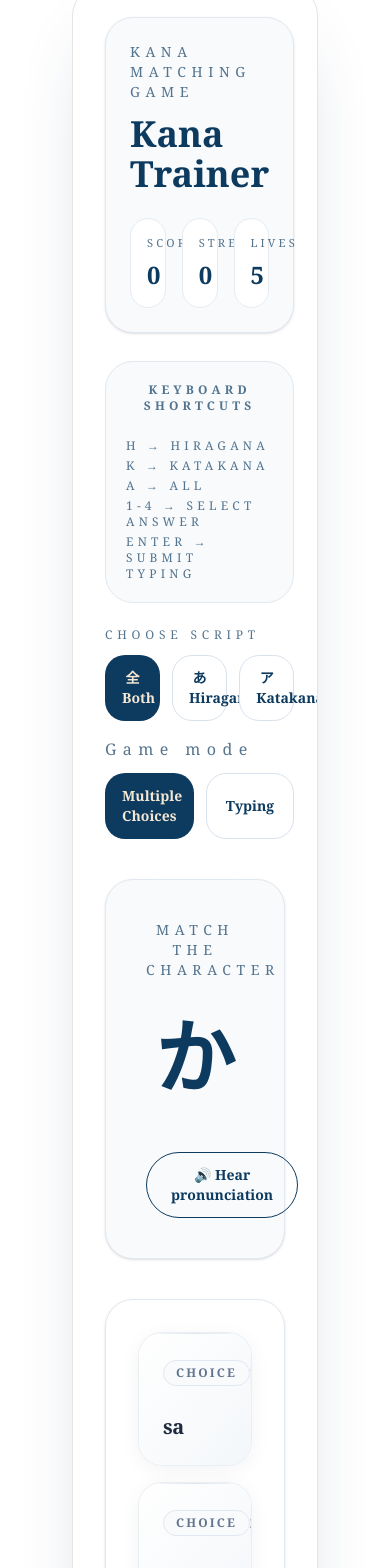
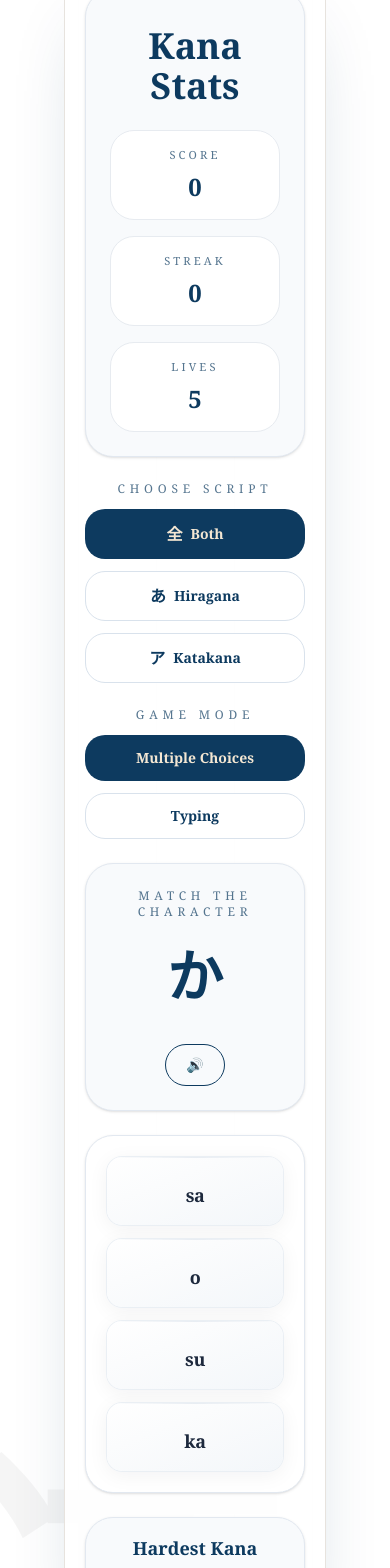
Before and after one commit to girubuen/japanese-learning-platform, a Next.js app: page /game in a window 390 px wide. Shown: the part 360-1928 px from the top of the page. Built offline with nearby package versions, Linux system fonts and the light colour scheme.

Commit message:
chore: enhance responsive UI and mobile layout for Kana game

```diff
--- a/app/components/game/GameHeader.tsx
+++ b/app/components/game/GameHeader.tsx
@@ -9,27 +9,29 @@ type Props = {
 export default function GameHeader({ score, streak, lives }: Props) {
   return (
     <div className="grid gap-6 rounded-[1.75rem] border border-[#E2E8F0] bg-[#F8FAFC] p-6 text-[#0D3A5F] shadow-sm">
-      <div>
-        <p className="text-sm uppercase tracking-[0.4em] text-[#0D3A5F]/70">
-          Kana Matching Game
-        </p>
-        <h1 className="mt-3 text-4xl font-black">Kana Trainer</h1>
+      <div className="text-center sm:text-left">
+        {/* <p className="text-sm uppercase tracking-[0.4em] text-[#0D3A5F]/70">
+    Kana Matching Game
+  </p> */}
+        <h1 className="mt-3 text-4xl font-black">Kana Stats</h1>
       </div>
 
-      <div className="grid grid-cols-3 gap-4 text-sm">
-        <div className="rounded-3xl border border-[#E7EBF0] bg-white p-4">
+      <div className="grid grid-cols-1 gap-4 text-sm sm:grid-cols-3">
+        <div className="rounded-3xl border border-[#E7EBF0] bg-white p-4 text-center sm:text-left">
           <p className="text-[0.7rem] uppercase tracking-[0.28em] text-[#0D3A5F]/70">
             Score
           </p>
           <p className="mt-2 text-2xl font-semibold">{score}</p>
         </div>
-        <div className="rounded-3xl border border-[#E7EBF0] bg-white p-4">
+
+        <div className="rounded-3xl border border-[#E7EBF0] bg-white p-4 text-center sm:text-left">
           <p className="text-[0.7rem] uppercase tracking-[0.28em] text-[#0D3A5F]/70">
             Streak
           </p>
           <p className="mt-2 text-2xl font-semibold">{streak}</p>
         </div>
-        <div className="rounded-3xl border border-[#E7EBF0] bg-white p-4">
+
+        <div className="rounded-3xl border border-[#E7EBF0] bg-white p-4 text-center sm:text-left">
           <p className="text-[0.7rem] uppercase tracking-[0.28em] text-[#0D3A5F]/70">
             Lives
           </p>
--- a/app/components/game/GameModeToggle.tsx
+++ b/app/components/game/GameModeToggle.tsx
@@ -15,41 +15,44 @@ export default function GameModeToggle({
   setGameMode,
 }: Props) {
   return (
-    <div className="grid gap-4 text-[#0D3A5F]">
+    <div className="grid gap-6 text-[#0D3A5F]">
+      {/* Script selector */}
       <div>
-        <p className="text-xs uppercase tracking-[0.4em] text-[#0D3A5F]/70 mb-3">
+        <p className="mb-3 text-center text-xs uppercase tracking-[0.4em] text-[#0D3A5F]/70 sm:text-left">
           Choose script
         </p>
 
-        <div className="grid grid-cols-3 gap-3">
+        <div className="grid grid-cols-1 gap-3 sm:grid-cols-3">
           {(
             [
-              { value: "all", label: "全 Both" },
-              { value: "hiragana", label: "あ Hiragana" },
-              { value: "katakana", label: "ア Katakana" },
+              { value: "all", jp: "全", label: "Both" },
+              { value: "hiragana", jp: "あ", label: "Hiragana" },
+              { value: "katakana", jp: "ア", label: "Katakana" },
             ] as const
           ).map((m) => (
             <button
               key={m.value}
               onClick={() => setMode(m.value)}
-              className={`cursor-pointer rounded-[1.25rem] border px-4 py-3 text-sm font-semibold transition ${
+              className={`cursor-pointer rounded-[1.25rem] border px-4 py-3 text-sm font-semibold transition flex items-center justify-center gap-2 ${
                 mode === m.value
                   ? "bg-[#0D3A5F] text-[#F4E7D3] border-transparent"
                   : "border-[#D9E2EC] bg-white text-[#0D3A5F] hover:border-[#0D3A5F]/70"
               }`}
             >
-              {m.label}
+              <span className="text-base sm:text-sm">{m.jp}</span>
+              <span>{m.label}</span>
             </button>
           ))}
         </div>
       </div>
 
+      {/* Game mode selector */}
       <div>
-        <p className="text-xsuppercase tracking-[0.4em] text-[#0D3A5F]/70 mb-3">
+        <p className="mb-3 text-center text-xs uppercase tracking-[0.4em] text-[#0D3A5F]/70 sm:text-left">
           Game mode
         </p>
 
-        <div className="grid grid-cols-2 gap-3">
+        <div className="grid grid-cols-1 gap-3 sm:grid-cols-2">
           {(["Multiple Choices", "Typing"] as GameMode[]).map((m) => (
             <button
               key={m}
--- a/app/components/game/HardestKana.tsx
+++ b/app/components/game/HardestKana.tsx
@@ -8,24 +8,46 @@ type Props = {
 
 export default function HardestKana({ hardest }: Props) {
   return (
-    <div className="rounded-[1.75rem] border border-[#E2E8F0] bg-[#F8FAFC] p-6 text-left shadow-sm">
-      <h2 className="text-xl font-semibold text-[#0D3A5F] mb-4">
+    <div className="rounded-[1.75rem] border border-[#E2E8F0] bg-[#F8FAFC] p-4 sm:p-6 text-center sm:text-left shadow-sm">
+      <h2 className="mb-4 text-center text-lg sm:text-xl font-semibold text-[#0D3A5F]">
         Hardest Kana
       </h2>
 
       {hardest.length === 0 ? (
-        <p className="text-sm text-[#0D3A5F]/70">No stats yet.</p>
+        <p className="text-sm text-[#0D3A5F]/70">
+          No stats yet.
+        </p>
       ) : (
-        <div className="space-y-3">
+        <div className="space-y-2 sm:space-y-3">
           {hardest.map(([kana, data]) => (
             <div
               key={kana}
-              className="flex items-center justify-between rounded-3xl border border-[#E7EBF0] bg-white px-4 py-3"
+              className="
+                flex items-center justify-between
+                rounded-2xl sm:rounded-3xl
+                border border-[#E7EBF0]
+                bg-white
+                px-4 py-3 sm:px-5 sm:py-3
+                transition
+                hover:shadow-sm
+              "
             >
-              <span className="text-2xl">{kana}</span>
-              <span className="text-sm text-[#0D3A5F]/80">
-                ❌ {data.wrong} • ✅ {data.correct}
+              {/* Kana */}
+              <span className="text-xl sm:text-2xl font-medium text-[#0D3A5F]">
+                {kana}
               </span>
+
+              {/* Stats */}
+              <div className="text-right text-xs sm:text-sm text-[#0D3A5F]/80 leading-tight">
+                <div className="flex gap-3 sm:gap-4 justify-end">
+                  <span className="text-red-500 font-medium">
+                    ❌ {data.wrong}
+                  </span>
+                  <span className="text-green-600 font-medium">
+                    ✅ {data.correct}
+                  </span>
+                </div>
+              </div>
             </div>
           ))}
         </div>
--- a/app/components/game/KanaMatchingGame.tsx
+++ b/app/components/game/KanaMatchingGame.tsx
@@ -24,10 +24,8 @@ export default function KanaMatchingGame() {
   const [lives, setLives] = useState(5);
 
   const [currentKana, setCurrentKana] = useState<KanaItem>(KANA[0]);
-
   const [options, setOptions] = useState<string[]>([]);
   const [feedback, setFeedback] = useState("");
-
   const [typingAnswer, setTypingAnswer] = useState("");
 
   const [stats, setStats] = useState<Record<string, Stats>>({});
@@ -36,10 +34,7 @@ export default function KanaMatchingGame() {
 
   useEffect(() => {
     const saved = localStorage.getItem("kana-stats");
-
-    if (saved) {
-      setStats(JSON.parse(saved));
-    }
+    if (saved) setStats(JSON.parse(saved));
   }, []);
 
   useEffect(() => {
@@ -64,7 +59,6 @@ export default function KanaMatchingGame() {
     ).slice(0, 3);
 
     setOptions(shuffle([randomKana.romaji, ...wrongs]));
-
     setFeedback("");
     setTypingAnswer("");
   };
@@ -88,7 +82,7 @@ export default function KanaMatchingGame() {
 
     timeoutRef.current = setTimeout(() => {
       generateQuestion();
-    }, 1000);
+    }, 1200);
   };
 
   const handleCorrect = () => {
@@ -96,11 +90,9 @@ export default function KanaMatchingGame() {
     setStreak((s) => s + 1);
 
     updateStats(true);
-
     setFeedback("Correct! 🎉");
 
     speakKana(currentKana.kana);
-
     nextQuestion();
   };
 
@@ -109,7 +101,6 @@ export default function KanaMatchingGame() {
     setStreak(0);
 
     updateStats(false);
-
     setFeedback(`Wrong! ${currentKana.kana} = ${currentKana.romaji}`);
 
     nextQuestion();
@@ -121,9 +112,11 @@ export default function KanaMatchingGame() {
   };
 
   const handleTypingSubmit = () => {
-    if (typingAnswer.trim().toLowerCase() === currentKana.romaji)
+    if (typingAnswer.trim().toLowerCase() === currentKana.romaji) {
       handleCorrect();
-    else handleWrong();
+    } else {
+      handleWrong();
+    }
   };
 
   useEffect(() => {
@@ -139,22 +132,16 @@ export default function KanaMatchingGame() {
       if (gameMode === "Typing" && e.key === "Enter") {
         handleTypingSubmit();
       }
-
-      if (e.key.toLowerCase() === "h") setMode("hiragana");
-      if (e.key.toLowerCase() === "k") setMode("katakana");
-      if (e.key.toLowerCase() === "a") setMode("all");
     };
 
     window.addEventListener("keydown", handler);
-
     return () => window.removeEventListener("keydown", handler);
   }, [options, gameMode, typingAnswer]);
 
   const resetGame = () => {
     setScore(0);
     setStreak(0);
-    setLives(3);
-
+    setLives(5);
     generateQuestion();
   };
 
@@ -164,18 +151,23 @@ export default function KanaMatchingGame() {
 
   if (lives <= 0) {
     return (
-      <div className="w-full max-w-3xl mx-auto px-6 py-10">
-        <div className="rounded-[2rem] border border-[#E7E3DE] bg-white/90 p-10 text-center shadow-[0_35px_80px_-35px_rgba(13,58,95,0.3)]">
-          <p className="text-sm uppercase tracking-[0.4em] text-[#0D3A5F]/70 mb-4">
+      <div className="w-full max-w-3xl mx-auto px-4 sm:px-6 py-6 sm:py-10">
+        <div className="rounded-[1.75rem] sm:rounded-[2rem] border border-[#E7E3DE] bg-white/90 p-6 sm:p-10 text-center shadow-[0_35px_80px_-35px_rgba(13,58,95,0.3)]">
+          <p className="text-xs sm:text-sm uppercase tracking-[0.4em] text-[#0D3A5F]/70 mb-4">
             Game Over
           </p>
-          <h2 className="text-5xl font-black text-[#0D3A5F] mb-4">
+
+          <h2 className="text-3xl sm:text-5xl font-black text-[#0D3A5F] mb-4">
             Final Score
           </h2>
-          <p className="text-6xl font-semibold text-[#0D3A5F] mb-6">{score}</p>
+
+          <p className="text-4xl sm:text-6xl font-semibold text-[#0D3A5F] mb-6">
+            {score}
+          </p>
+
           <button
             onClick={resetGame}
-            className="inline-flex items-center justify-center rounded-full bg-[#0D3A5F] px-8 py-4 text-base font-semibold text-[#F4E7D3] transition hover:bg-[#492A76]"
+            className="inline-flex items-center justify-center rounded-full bg-[#0D3A5F] px-6 sm:px-8 py-3 sm:py-4 text-sm sm:text-base font-semibold text-[#F4E7D3] transition hover:bg-[#492A76]"
           >
             Restart
           </button>
@@ -185,21 +177,19 @@ export default function KanaMatchingGame() {
   }
 
   return (
-    <div className="w-full max-w-4xl mx-auto px-6 py-10">
-      <div className="rounded-[2rem] border border-[#E7E3DE] bg-white/95 shadow-[0_35px_80px_-35px_rgba(13,58,95,0.3)] overflow-hidden">
-        <div className="p-8 md:p-10">
-          <div className="flex flex-col gap-10">
+    <div className="w-full max-w-4xl mx-auto px-4 sm:px-6 py-6 sm:py-10">
+      <div className="rounded-[1.75rem] sm:rounded-[2rem] border border-[#E7E3DE] bg-white/95 shadow-[0_35px_80px_-35px_rgba(13,58,95,0.3)] overflow-hidden">
+        <div className="p-5 sm:p-8 md:p-10">
+          <div className="flex flex-col gap-6 sm:gap-10">
+            {/* HEADER */}
             <div className="grid gap-6">
               <GameHeader score={score} streak={streak} lives={lives} />
 
-              <div className="mt-1 rounded-[1.75rem] border border-[#E2E8F0] bg-[#F8FAFC] p-5 text-left text-xs uppercase tracking-[0.35em] text-[#0D3A5F]/70">
-                <p className="mb-6 font-semibold mb-2 text-center">
-                  Keyboard shortcuts
-                </p>{" "}
-                <ul className="space-y-1">
-                  <li>H → Hiragana</li>
-                  <li>K → Katakana</li>
-                  <li>A → All</li>
+              {/* SHORTCUTS */}
+              <div className="hidden sm:block rounded-[1.75rem] border border-[#E2E8F0] bg-[#F8FAFC] p-4 sm:p-5 text-center text-xs uppercase tracking-[0.35em] text-[#0D3A5F]/70">
+                <p className="mb-3 sm:mb-5 font-semibold">Keyboard shortcuts</p>
+
+                <ul className="space-y-1 text-left">
                   <li>1-4 → Select answer</li>
                   <li>Enter → Submit typing</li>
                 </ul>
@@ -213,31 +203,38 @@ export default function KanaMatchingGame() {
               />
             </div>
 
-            {feedback ? (
-              <div className=" rounded-3xl border border-[#B7D4E4] bg-[#DCE7F0] px-5 py-4 text-sm font-semibold text-[#0D3A5F]">
-                {feedback}
-              </div>
-            ) : null}
-
-            <div className="rounded-[1.75rem] border border-[#E2E8F0] bg-[#F8FAFC] p-10 text-center shadow-sm">
-              <p className="text-sm uppercase tracking-[0.4em] text-[#0D3A5F]/70 mb-5">
+            {/* QUESTION CARD */}
+            <div className="rounded-[1.75rem] border border-[#E2E8F0] bg-[#F8FAFC] p-6 sm:p-10 text-center shadow-sm">
+              <p className="text-xs sm:text-sm uppercase tracking-[0.4em] text-[#0D3A5F]/70 mb-4 sm:mb-5">
                 Match the character
               </p>
+
+              {feedback && (
+                <div className="mb-4 sm:mb-6 rounded-3xl border border-[#B7D4E4] bg-[#DCE7F0] px-4 sm:px-5 py-3 sm:py-4 text-sm font-semibold text-[#0D3A5F]">
+                  {feedback}
+                </div>
+              )}
+
               <div
-                className="text-[5rem] md:text-[6rem] font-black text-[#0D3A5F] mb-8"
-                style={{ fontFamily: "Hiragino Mincho ProN, serif" }}
+                className="text-[3.5rem] sm:text-[5rem] md:text-[6rem] font-black text-[#0D3A5F] mb-6 sm:mb-8"
+                style={{
+                  fontFamily: "Hiragino Mincho ProN, serif",
+                }}
               >
                 {currentKana.kana}
               </div>
+
               <button
                 onClick={() => speakKana(currentKana.kana)}
-                className="cursor-pointer inline-flex items-center gap-2 rounded-full border border-[#0D3A5F] px-6 py-3 text-sm font-semibold text-[#0D3A5F] transition hover:bg-[#0D3A5F] hover:text-[#F4E7D3]"
+                className="inline-flex items-center gap-2 rounded-full border border-[#0D3A5F] px-5 sm:px-6 py-2.5 sm:py-3 text-sm font-semibold text-[#0D3A5F] transition hover:bg-[#0D3A5F] hover:text-[#F4E7D3]"
               >
-                🔊 Hear pronunciation
+                <span>🔊</span>
+                <span className="hidden sm:inline">Hear pronunciation</span>
               </button>
             </div>
 
-            <div className="rounded-[1.75rem] border border-[#E2E8F0] bg-white p-8 shadow-sm">
+            {/* ANSWERS */}
+            <div className="rounded-[1.75rem] border border-[#E2E8F0] bg-white p-5 sm:p-8 shadow-sm">
               {gameMode === "Multiple Choices" ? (
                 <MultipleChoice
                   options={options}
@@ -252,6 +249,7 @@ export default function KanaMatchingGame() {
               )}
             </div>
 
+            {/* STATS */}
             <HardestKana hardest={hardestKana} />
           </div>
         </div>
--- a/app/components/game/MultipleChoice.tsx
+++ b/app/components/game/MultipleChoice.tsx
@@ -7,47 +7,49 @@ type Props = {
 
 export default function MultipleChoice({ options, onSelect }: Props) {
   return (
-    <div className="grid grid-cols-1 gap-4 sm:grid-cols-2">
+    <div className="grid grid-cols-1 gap-3 sm:grid-cols-2 sm:gap-4">
       {options.map((option, index) => (
         <button
           key={option + index}
           onClick={() => onSelect(option)}
           className="
-            group relative cursor-pointer overflow-hidden rounded-3xl
+            group relative w-full cursor-pointer overflow-hidden rounded-2xl sm:rounded-3xl
             border border-slate-200/70
             bg-white/80
-            p-6
+            p-4 sm:p-6
             text-left
             shadow-[0_4px_20px_rgba(15,23,42,0.05)]
             backdrop-blur-xl
             transition-all duration-300 ease-out
 
-            hover:-translate-y-1
+            active:scale-[0.98]
+
             hover:border-slate-300
             hover:shadow-[0_12px_35px_rgba(15,23,42,0.10)]
-
-            active:scale-[0.98]
+            sm:hover:-translate-y-1
           "
         >
-          {/* subtle gradient background */}
+          {/* background glow */}
           <div className="absolute inset-0 bg-gradient-to-br from-white via-slate-50 to-slate-100 opacity-80 transition-opacity duration-300 group-hover:opacity-100" />
 
-          {/* top glow line */}
-          <div className="absolute inset-x-0 top-0 h-px bg-gradient-to-r from-transparent via-slate-300 to-transparent opacity-60" />
+          {/* top line */}
+          <div className="absolute inset-x-0 top-0 h-px bg-gradient-to-r from-transparent via-slate-300 to-transparent opacity-40 sm:opacity-60" />
 
           {/* content */}
           <div className="relative z-10">
+            {/* header row */}
             <div className="flex items-center justify-between">
-              <span className="rounded-full border border-slate-200 bg-slate-50 px-3 py-1 text-xs font-semibold uppercase tracking-[0.18em] text-slate-500">
+              <span className="hidden sm:inline-flex rounded-full border border-slate-200 bg-slate-50 px-3 py-1 text-xs font-semibold uppercase tracking-[0.18em] text-slate-500">
                 Choice
               </span>
 
-              <div className="flex h-8 w-8 items-center justify-center rounded-full bg-slate-100 text-sm font-semibold text-slate-500 transition-colors duration-300 group-hover:bg-slate-900 group-hover:text-white">
+              <div className="hidden sm:flex h-8 w-8 items-center justify-center rounded-full bg-slate-100 text-sm font-semibold text-slate-500 transition-colors duration-300 group-hover:bg-slate-900 group-hover:text-white">
                 {index + 1}
               </div>
             </div>
 
-            <div className="mt-6 text-xl font-semibold tracking-tight text-slate-800">
+            {/* option text */}
+            <div className="mt-2 sm:mt-6 text-center sm:text-left text-lg sm:text-xl font-semibold tracking-tight text-slate-800">
               {option}
             </div>
           </div>
```
